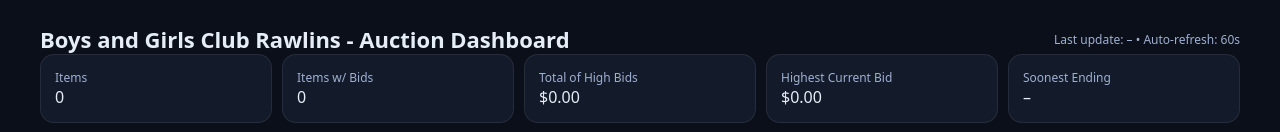
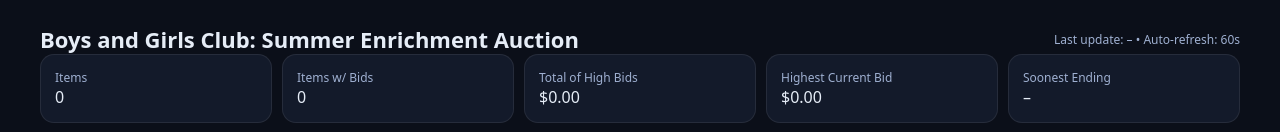
Before and after one commit to billy398/auction-dashboard, a plain HTML site: page index.html in a window 1280 px wide. Shown: the top 132 px of the page. Drawn offline with Linux system fonts and the light colour scheme; no server answers.

Commit message:
update title

```diff
--- a/index.html
+++ b/index.html
@@ -3,7 +3,7 @@
 
 <head>
     <meta charset="UTF-8" />
-    <title>Givebutter Auction Dashboard</title>
+    <title>Boys and Girls Club: Summer Enrichment Auction</title>
     <meta name="viewport" content="width=device-width, initial-scale=1" />
     <style>
         :root {
@@ -392,7 +392,7 @@
 <body>
     <div class="wrap">
         <div class="row" style="justify-content:space-between;gap:8px;">
-            <h1>Boys and Girls Club Rawlins - Auction Dashboard</h1>
+            <h1>Boys and Girls Club: Summer Enrichment Auction</h1>
             <div class="small">Last update: <span id="last-updated">–</span> • Auto-refresh: <span
                     id="refresh-every">60s</span></div>
         </div>
```
